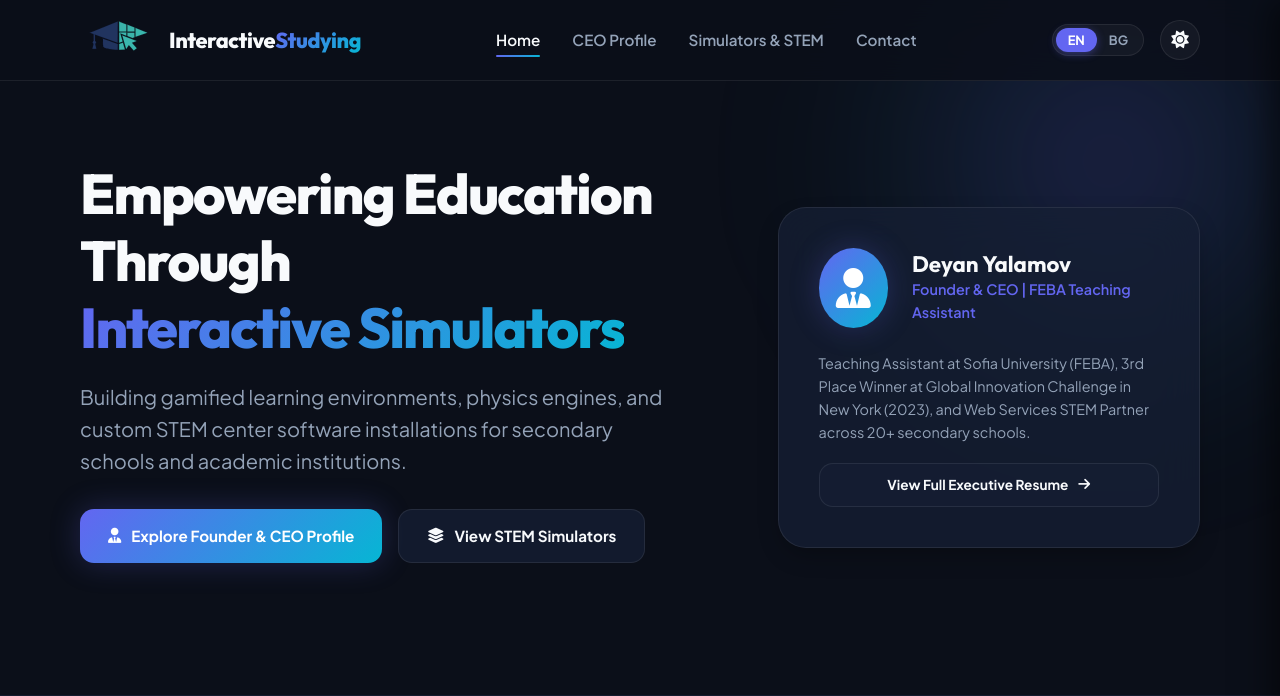
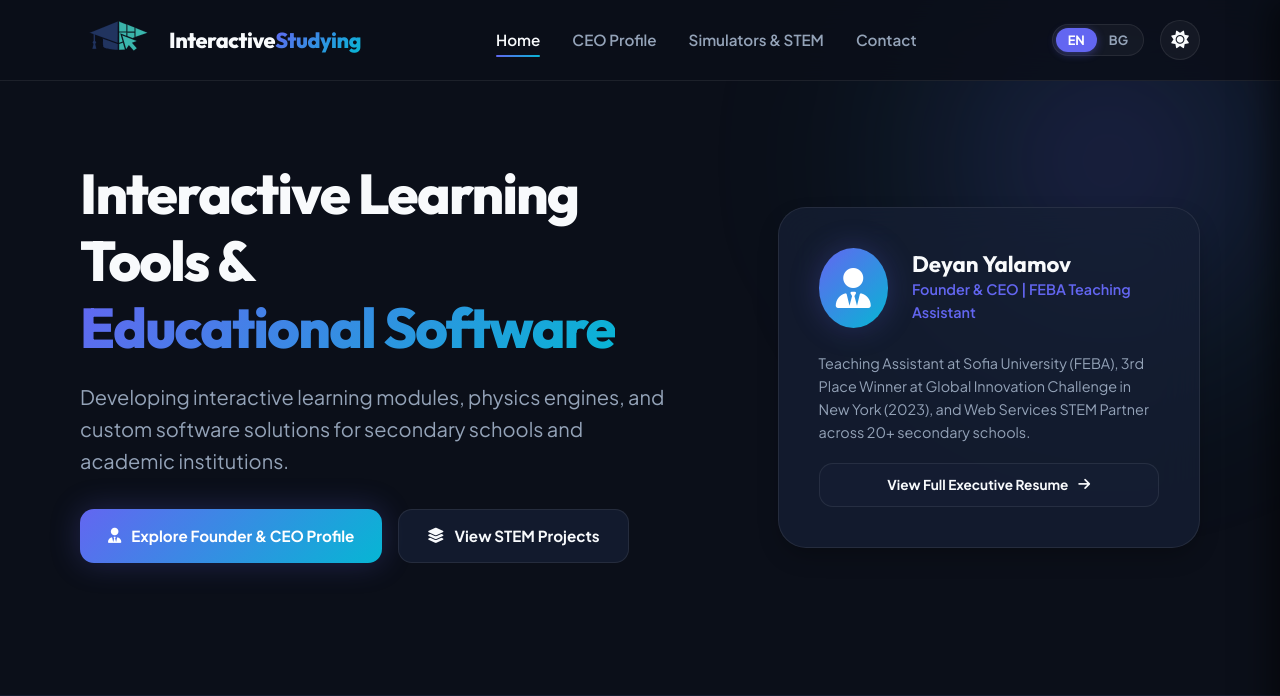
Before and after one commit to CraftyDGE/InteractiveStudyingCVSite, a PHP site: page / in a window 1280 px wide. Shown: the top 696 px of the page. Run offline with PHP 8.4, Linux system fonts and the light colour scheme.

Commit message:
Remove Hardware STEM option, reword Hero title/subtitle, change Schedule Consultation button to Contact, update project tags to PowerApps and MIT AppInventor

```diff
--- a/ceo.php
+++ b/ceo.php
@@ -48,8 +48,8 @@
 
         <div style="display: flex; gap: 1rem; flex-wrap: wrap;">
           <a href="contact.php" class="btn btn-primary">
-            <i class="fa-solid fa-calendar-check"></i>
-            <span data-en="Schedule Consultation" data-bg="Заяви Консултация">Schedule Consultation</span>
+            <i class="fa-solid fa-envelope"></i>
+            <span data-en="Contact" data-bg="Контакти">Contact</span>
           </a>
           <a href="projects.php" class="btn btn-secondary">
             <i class="fa-solid fa-layer-group"></i>
--- a/contact.php
+++ b/contact.php
@@ -55,8 +55,8 @@ if ($_SERVER['REQUEST_METHOD'] === 'POST') {
   <section class="page-banner">
     <div class="container">
       <h1 class="page-title" data-en="Get in Touch" data-bg="Свържете се с нас">Get in Touch</h1>
-      <p class="page-subtitle" data-en="Inquire about secondary school STEM center setups, custom gamification, or academic collaborations." data-bg="Запитвания за STEM центрове в училища, геймификация и академично сътрудничество.">
-        Inquire about secondary school STEM center setups, custom gamification, or academic collaborations.
+      <p class="page-subtitle" data-en="Inquire about custom school gamification, academic collaborations, or general business details." data-bg="Запитвания за геймификация в училища, академично сътрудничество и бизнес партньорства.">
+        Inquire about custom school gamification, academic collaborations, or general business details.
       </p>
     </div>
   </section>
@@ -138,7 +138,6 @@ if ($_SERVER['REQUEST_METHOD'] === 'POST') {
           <div style="margin-bottom: 1.2rem;">
             <label style="display: block; font-weight: 700; margin-bottom: 0.5rem; font-size: 0.9rem;" data-en="Inquiry Category" data-bg="Категория Запитване">Inquiry Category</label>
             <select name="category" style="width: 100%; padding: 12px 16px; border-radius: var(--radius-md); background: var(--bg-primary); border: 1px solid var(--border-color); color: var(--text-primary); font-family: inherit;">
-              <option value="STEM Center Setup" data-en="STEM Center Hardware/Software Setup (Web Services)" data-bg="STEM Център Инсталация (Web Services)">STEM Center Hardware/Software Setup (Web Services)</option>
               <option value="Custom Gamification" data-en="Secondary School Custom Gamification" data-bg="Геймификация за Средни Училища">Secondary School Custom Gamification</option>
               <option value="FEBA Collaboration" data-en="FEBA Academic Collaboration" data-bg="СУ Академично Сътрудничество">FEBA Academic Collaboration</option>
               <option value="General Inquiry" data-en="General Inquiry" data-bg="Общо Запитване">General Inquiry</option>
--- a/index.php
+++ b/index.php
@@ -1,19 +1,19 @@
 <?php include 'header.php'; ?>
 
   <!-- ==========================================================================
-       Clean Hero Skeleton Section (Without Numerical Data)
+       Clean Hero Section
        ========================================================================== -->
   <section class="hero">
     <div class="hero-bg-glow"></div>
     <div class="container hero-content-grid">
       <div>
         <h1 class="hero-title">
-          <span data-en="Empowering Education Through" data-bg="Модернизиране на образованието чрез">Empowering Education Through</span><br>
-          <span class="gradient-text" data-en="Interactive Simulators" data-bg="Интерактивни Симулатори">Interactive Simulators</span>
+          <span data-en="Interactive Learning Tools &" data-bg="Интерактивни образователни среди и">Interactive Learning Tools &</span><br>
+          <span class="gradient-text" data-en="Educational Software" data-bg="Образователен Софтуер">Educational Software</span>
         </h1>
 
-        <p class="hero-subtitle" data-en="Building gamified learning environments, physics engines, and custom STEM center software installations for secondary schools and academic institutions." data-bg="Изграждане на геймифицирани образователни среди, физични двигатели и софтуерни инсталации за STEM центрове.">
-          Building gamified learning environments, physics engines, and custom STEM center software installations for secondary schools and academic institutions.
+        <p class="hero-subtitle" data-en="Developing interactive learning modules, physics engines, and custom software solutions for secondary schools and academic institutions." data-bg="Разработване на интерактивни образователни модули, физични двигатели и персонализиран софтуер за средни училища и академични институции.">
+          Developing interactive learning modules, physics engines, and custom software solutions for secondary schools and academic institutions.
         </p>
 
         <div class="hero-ctas">
@@ -23,7 +23,7 @@
           </a>
           <a href="projects.php" class="btn btn-secondary">
             <i class="fa-solid fa-layer-group"></i>
-            <span data-en="View STEM Simulators" data-bg="Разгледай Симулаторите">View STEM Simulators</span>
+            <span data-en="View STEM Projects" data-bg="Разгледай Проектите">View STEM Projects</span>
           </a>
         </div>
       </div>
--- a/projects.html
+++ b/projects.html
@@ -115,7 +115,7 @@
               Digital simulator of Edward de Bono's 6 Thinking Hats method for critical thinking, teamwork, and decision making.
             </p>
             <div class="project-footer">
-              <span style="font-size: 0.85rem; color: var(--text-muted);">Interactive JS Engine</span>
+              <span style="font-size: 0.85rem; color: var(--text-muted);">PowerApps</span>
               <button class="demo-btn" onclick="openSimulator('hats')">
                 <span data-en="Launch Live Demo" data-bg="Стартирай Демо">Launch Live Demo</span> <i class="fa-solid fa-arrow-right"></i>
               </button>
@@ -134,7 +134,7 @@
               Real-time HTML5 Canvas mechanics simulator calculating trajectory, angle, velocity, and gravity parameters.
             </p>
             <div class="project-footer">
-              <span style="font-size: 0.85rem; color: var(--text-muted);">HTML5 Canvas</span>
+              <span style="font-size: 0.85rem; color: var(--text-muted);">MIT AppInventor</span>
               <button class="demo-btn" onclick="openSimulator('physics')">
                 <span data-en="Launch Live Demo" data-bg="Стартирай Демо">Launch Live Demo</span> <i class="fa-solid fa-arrow-right"></i>
               </button>
--- a/projects.php
+++ b/projects.php
@@ -74,7 +74,7 @@
               Digital simulator of Edward de Bono's 6 Thinking Hats method for critical thinking, teamwork, and decision making.
             </p>
             <div class="project-footer">
-              <span style="font-size: 0.85rem; color: var(--text-muted);">Interactive JS Engine</span>
+              <span style="font-size: 0.85rem; color: var(--text-muted);">PowerApps</span>
               <button class="demo-btn" onclick="openSimulator('hats')">
                 <span data-en="Launch Live Demo" data-bg="Стартирай Демо">Launch Live Demo</span> <i class="fa-solid fa-arrow-right"></i>
               </button>
@@ -93,7 +93,7 @@
               Real-time HTML5 Canvas mechanics simulator calculating trajectory, angle, velocity, and gravity parameters.
             </p>
             <div class="project-footer">
-              <span style="font-size: 0.85rem; color: var(--text-muted);">HTML5 Canvas</span>
+              <span style="font-size: 0.85rem; color: var(--text-muted);">MIT AppInventor</span>
               <button class="demo-btn" onclick="openSimulator('physics')">
                 <span data-en="Launch Live Demo" data-bg="Стартирай Демо">Launch Live Demo</span> <i class="fa-solid fa-arrow-right"></i>
               </button>
```
